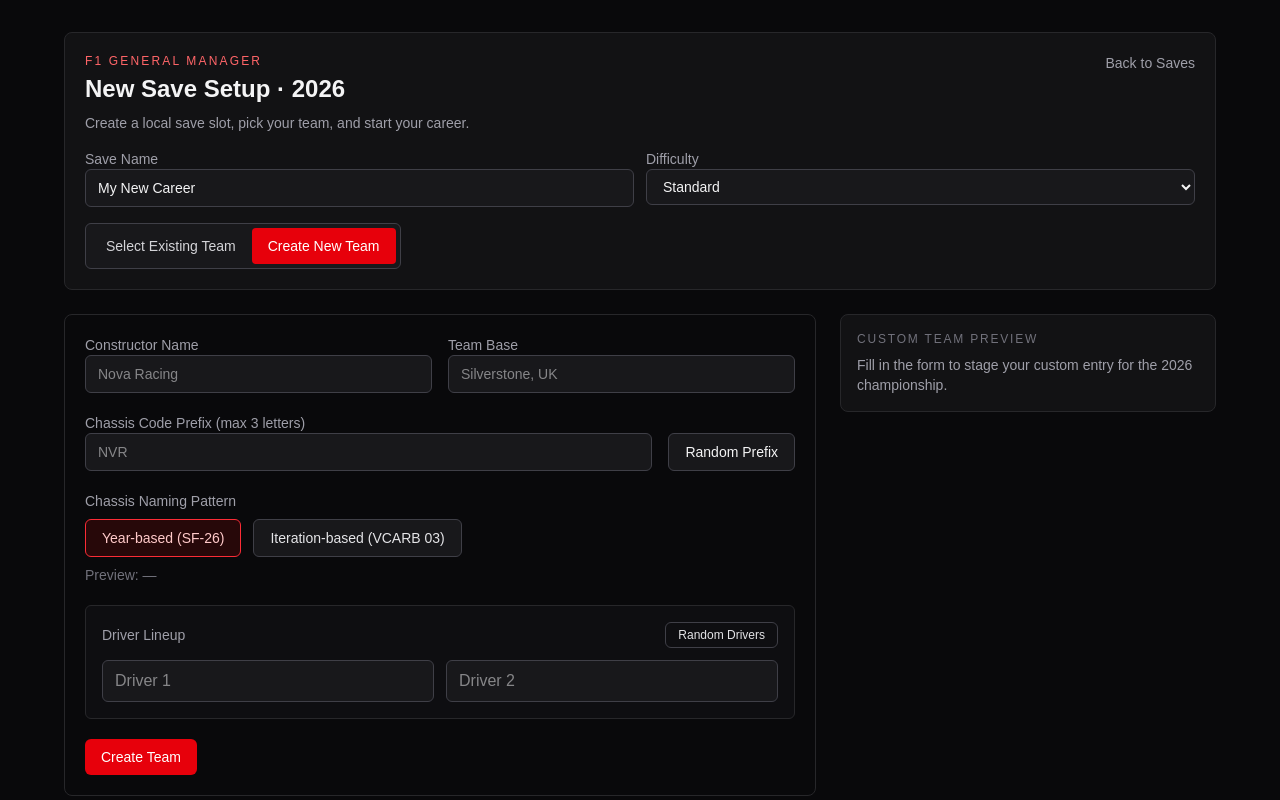
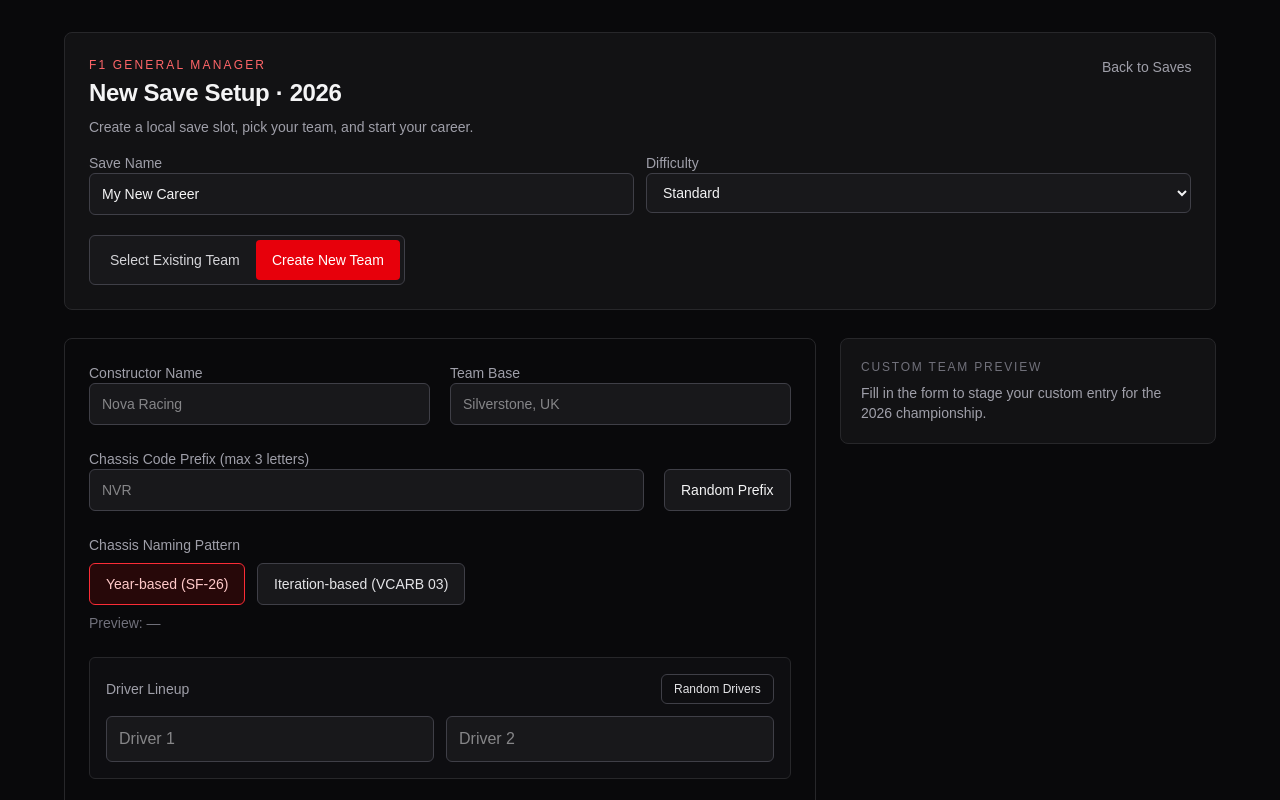
Before and after one commit to SonnyAu/FormulaOneGM, a Next.js app in the folder f1gm/: page /team-setup in a window 1280 px wide. Both pictures are taken after a click on the button "Create New Team". Shown: the top 800 px of the page. Built offline with nearby package versions, Linux system fonts and the light colour scheme.

Commit message:
Refine UI interactions and motion styling across app

```diff
--- a/f1gm/app/dashboard/page.tsx
+++ b/f1gm/app/dashboard/page.tsx
@@ -82,9 +82,9 @@ function DashboardPageContent({ saveId }: DashboardPageContentProps) {
   if (!saveId) {
     return (
       <main className="flex min-h-screen items-center justify-center bg-zinc-950 px-4 text-zinc-100">
-        <section className="rounded-lg border border-zinc-800 bg-zinc-900/60 p-6 text-center">
+        <section className="ui-section-enter rounded-lg border border-zinc-800 bg-zinc-900/60 p-6 text-center">
           <h1 className="text-2xl font-semibold">Missing save selection</h1>
-          <Link href="/" className="mt-4 inline-flex rounded bg-red-600 px-4 py-2 text-sm font-medium text-white">
+          <Link href="/" className="ui-interactive mt-4 inline-flex rounded bg-red-600 px-4 py-2.5 text-sm font-semibold text-white">
             Go to Saves
           </Link>
         </section>
@@ -95,8 +95,13 @@ function DashboardPageContent({ saveId }: DashboardPageContentProps) {
   if (!summary) {
     return (
       <main className="flex min-h-screen items-center justify-center bg-zinc-950 px-4 text-zinc-100">
-        <section className="rounded-lg border border-zinc-800 bg-zinc-900/60 p-6 text-center">
-          <p className="text-zinc-300">Loading save...</p>
+        <section className="ui-section-enter w-full max-w-3xl rounded-lg border border-zinc-800 bg-zinc-900/60 p-6 text-center">
+          <p className="mb-4 text-zinc-300">Loading save...</p>
+          <div className="space-y-2">
+            <div className="ui-skeleton h-8 rounded-md" />
+            <div className="ui-skeleton h-24 rounded-md" />
+            <div className="ui-skeleton h-24 rounded-md" />
+          </div>
           {sessionError ? <p className="mt-2 text-sm text-red-300">{sessionError}</p> : null}
         </section>
       </main>
@@ -134,16 +139,16 @@ function DashboardPageContent({ saveId }: DashboardPageContentProps) {
       subtitle={`${summary.meta.seasonYear} · Week ${summary.meta.week} · ${summary.upcomingEvent?.name ?? "Preseason"}`}
       sidebar={<DashboardSidebar activeLabel="Dashboard" />}
     >
-      <div className="mb-3 flex flex-wrap items-center gap-2">
-        <button type="button" onClick={onSubmitDefaultDecision} className="rounded bg-zinc-800 px-3 py-2 text-xs font-medium text-zinc-100 hover:bg-zinc-700">Submit default weekly decision</button>
-        <button type="button" onClick={onAdvanceWeek} className="rounded bg-red-600 px-3 py-2 text-xs font-medium text-white hover:bg-red-500">Advance week</button>
-        <Link href="/" className="rounded border border-zinc-700 px-3 py-2 text-xs font-medium text-zinc-200 hover:border-zinc-500">Back to saves</Link>
+      <div className="mb-4 flex flex-wrap items-center gap-2">
+        <button type="button" onClick={onSubmitDefaultDecision} className="ui-interactive rounded bg-zinc-800 px-3 py-2 text-xs font-semibold text-zinc-100 hover:bg-zinc-700">Submit default weekly decision</button>
+        <button type="button" onClick={onAdvanceWeek} className="ui-interactive rounded bg-red-600 px-3 py-2 text-xs font-semibold text-white hover:bg-red-500">Advance week</button>
+        <Link href="/" className="ui-interactive rounded border border-zinc-700 px-3 py-2 text-xs font-semibold text-zinc-200 hover:border-zinc-500">Back to saves</Link>
         {sessionError && <p className="text-sm text-red-300">{sessionError}</p>}
         <p className="w-full text-xs text-zinc-500">
           Auto-save: weekly decisions are written to this device after a short delay; advancing the week saves immediately. Switching tabs flushes any pending save.
         </p>
       </div>
-      <div className="grid gap-3 xl:grid-cols-[290px_1fr_340px]">
+      <div className="grid gap-4 xl:grid-cols-[290px_1fr_340px]">
         <StandingsTable constructorStandings={constructorStandings} driverStandings={driverStandings} highlightedTeam={summary.playerTeam.abbreviation} />
 
         <div className="space-y-3">
@@ -160,7 +165,7 @@ function DashboardPageContent({ saveId }: DashboardPageContentProps) {
           <LinkList title="Recent simulation events" rows={(summary.recentEvents.length ? summary.recentEvents : [{ message: "No events yet" }]).map((entry) => ({ label: entry.message }))} />
         </div>
       </div>
-      <div className="mt-3"><DriverLineupTable drivers={drivers} /></div>
+      <div className="mt-4"><DriverLineupTable drivers={drivers} /></div>
     </DashboardShell>
   );
 }
@@ -173,7 +178,7 @@ function DashboardWithSaveId() {
 
 export default function DashboardPage() {
   return (
-    <Suspense fallback={<main className="flex min-h-screen items-center justify-center bg-zinc-950 px-4 text-zinc-400">Loading dashboard…</main>}>
+    <Suspense fallback={<main className="flex min-h-screen items-center justify-center bg-zinc-950 px-4 text-zinc-400"><div className="ui-section-enter w-full max-w-2xl space-y-2"><div className="ui-skeleton h-8 rounded-md" /><div className="ui-skeleton h-28 rounded-md" /></div></main>}>
       <DashboardWithSaveId />
     </Suspense>
   );
--- a/f1gm/app/globals.css
+++ b/f1gm/app/globals.css
@@ -3,6 +3,10 @@
 :root {
   --background: #ffffff;
   --foreground: #171717;
+  --ui-radius: 0.5rem;
+  --ui-transition-fast: 140ms;
+  --ui-ease-snappy: cubic-bezier(0.4, 0, 0.2, 1);
+  --ui-ease-sharp: cubic-bezier(0.2, 0.8, 0.2, 1);
 }
 
 @theme inline {
@@ -23,6 +27,100 @@ body {
   background: var(--background);
   color: var(--foreground);
   font-family: Arial, Helvetica, sans-serif;
+  line-height: 1.5;
+}
+
+h1,
+h2,
+h3,
+h4 {
+  letter-spacing: -0.015em;
+}
+
+a,
+button,
+input,
+select {
+  transition-duration: var(--ui-transition-fast);
+  transition-timing-function: var(--ui-ease-snappy);
+}
+
+.ui-interactive {
+  transition-property: transform, opacity, filter, background-color, border-color, box-shadow, color;
+  will-change: transform;
+}
+
+.ui-interactive:hover:not(:disabled) {
+  transform: translateY(-1px) scale(1.015);
+  filter: brightness(1.04);
+}
+
+.ui-interactive:active:not(:disabled) {
+  transform: scale(0.98);
+  transition-duration: 90ms;
+}
+
+.ui-card {
+  border-radius: var(--ui-radius);
+  transition: transform 160ms var(--ui-ease-snappy), filter 160ms var(--ui-ease-snappy), border-color 160ms var(--ui-ease-snappy);
+}
+
+.ui-card:hover {
+  transform: translateY(-1px);
+  filter: brightness(1.02);
+}
+
+.ui-input {
+  transition-property: border-color, box-shadow, background-color, transform;
+}
+
+.ui-input:focus-visible {
+  border-color: rgb(239 68 68 / 0.9);
+  box-shadow: 0 0 0 2px rgb(239 68 68 / 0.18);
+}
+
+.ui-tab {
+  transition-property: transform, color, background-color, border-color;
+}
+
+.ui-tab:active {
+  transform: scale(0.985);
+}
+
+.ui-section-enter {
+  animation: section-enter 180ms var(--ui-ease-snappy);
+}
+
+@keyframes section-enter {
+  from {
+    opacity: 0;
+    transform: translateY(6px);
+  }
+  to {
+    opacity: 1;
+    transform: translateY(0);
+  }
+}
+
+.ui-skeleton {
+  position: relative;
+  overflow: hidden;
+  background: rgb(39 39 42 / 0.65);
+}
+
+.ui-skeleton::after {
+  content: "";
+  position: absolute;
+  inset: 0;
+  transform: translateX(-100%);
+  background: linear-gradient(90deg, transparent, rgb(82 82 91 / 0.35), transparent);
+  animation: skeleton-shimmer 1s var(--ui-ease-snappy) infinite;
+}
+
+@keyframes skeleton-shimmer {
+  to {
+    transform: translateX(100%);
+  }
 }
 
 /* Standings tables: thin scrollbar, low contrast (Firefox + WebKit) */
--- a/f1gm/app/page.tsx
+++ b/f1gm/app/page.tsx
@@ -20,16 +20,20 @@ export default function Home() {
   const pathname = usePathname();
   const [saves, setSaves] = useState<SaveMetadata[]>([]);
   const [message, setMessage] = useState<string | null>(null);
+  const [isLoading, setIsLoading] = useState(true);
 
   const loadSaves = useCallback(async () => {
+    setIsLoading(true);
     const result = await simulationSession.getSaves();
     if (!result.ok) {
       setMessage(result.error);
+      setIsLoading(false);
       return;
     }
 
     setSaves(result.data);
     setMessage(null);
+    setIsLoading(false);
   }, []);
 
   useEffect(() => {
@@ -99,27 +103,34 @@ export default function Home() {
 
   return (
     <main className="min-h-screen bg-zinc-950 px-4 py-8 text-zinc-100 sm:px-6 lg:px-8">
-      <div className="mx-auto max-w-6xl space-y-6">
-        <header className="rounded-lg border border-zinc-800 bg-zinc-900/60 p-6">
+      <div className="mx-auto max-w-6xl space-y-7">
+        <header className="ui-section-enter rounded-lg border border-zinc-800 bg-zinc-900/60 p-6">
           <p className="text-xs uppercase tracking-[0.18em] text-red-400">F1 General Manager</p>
           <h1 className="mt-2 text-3xl font-semibold">Career Saves</h1>
           <p className="mt-2 text-zinc-400">Select a local save to resume, or create a new team management career.</p>
 
           <div className="mt-5 flex flex-wrap gap-2">
-            <Link href="/team-setup" className="rounded-md bg-red-600 px-4 py-2 text-sm font-medium text-white transition hover:bg-red-500">New Save</Link>
-            <label className="cursor-pointer rounded-md border border-zinc-700 bg-zinc-900 px-4 py-2 text-sm text-zinc-100 hover:border-zinc-500">
+            <Link href="/team-setup" className="ui-interactive rounded-md bg-red-600 px-4 py-2.5 text-sm font-semibold text-white hover:bg-red-500">New Save</Link>
+            <label className="ui-interactive cursor-pointer rounded-md border border-zinc-700 bg-zinc-900 px-4 py-2.5 text-sm font-medium text-zinc-100 hover:border-zinc-500">
               Import Save
               <input type="file" accept="application/json" className="hidden" onChange={onImport} />
             </label>
           </div>
         </header>
 
-        <section className="rounded-lg border border-zinc-800 bg-zinc-900/60 p-4">
-          {saves.length === 0 ? (
+        <section className="ui-section-enter rounded-lg border border-zinc-800 bg-zinc-900/60 p-4">
+          {isLoading ? (
+            <div className="space-y-2">
+              <div className="ui-skeleton h-8 rounded-md" />
+              {Array.from({ length: 5 }).map((_, idx) => (
+                <div key={idx} className="ui-skeleton h-12 rounded-md" />
+              ))}
+            </div>
+          ) : saves.length === 0 ? (
             <div className="rounded border border-zinc-800 bg-zinc-950/60 p-8 text-center">
               <p className="text-lg font-medium">No saves yet</p>
               <p className="mt-1 text-zinc-400">Create your first save to begin your career.</p>
-              <Link href="/team-setup" className="mt-4 inline-flex rounded-md bg-red-600 px-4 py-2 text-sm font-medium text-white hover:bg-red-500">Create New Save</Link>
+              <Link href="/team-setup" className="ui-interactive mt-4 inline-flex rounded-md bg-red-600 px-4 py-2.5 text-sm font-semibold text-white hover:bg-red-500">Create New Save</Link>
             </div>
           ) : (
             <div className="overflow-x-auto">
@@ -147,10 +158,10 @@ export default function Home() {
                       <td className="p-2">{formatSaveTimestamp(save.createdAt)}</td>
                       <td className="p-2">{formatSaveTimestamp(save.lastPlayedAt)}</td>
                       <td className="p-2">
-                        <div className="flex flex-wrap gap-1">
-                          <button type="button" onClick={() => onResume(save.id)} className="rounded bg-red-600 px-2 py-1 text-xs text-white hover:bg-red-500">Resume</button>
-                          <button type="button" onClick={() => onExport(save.id)} className="rounded border border-zinc-700 px-2 py-1 text-xs text-zinc-200 hover:border-zinc-500">Export</button>
-                          <button type="button" onClick={() => onDelete(save.id)} className="rounded border border-red-700 px-2 py-1 text-xs text-red-200 hover:bg-red-900/40">Delete</button>
+                        <div className="flex flex-wrap gap-1.5">
+                          <button type="button" onClick={() => onResume(save.id)} className="ui-interactive rounded bg-red-600 px-2.5 py-1 text-xs font-medium text-white hover:bg-red-500">Resume</button>
+                          <button type="button" onClick={() => onExport(save.id)} className="ui-interactive rounded border border-zinc-700 px-2.5 py-1 text-xs font-medium text-zinc-200 hover:border-zinc-500">Export</button>
+                          <button type="button" onClick={() => onDelete(save.id)} className="ui-interactive rounded border border-red-700 px-2.5 py-1 text-xs font-medium text-red-200 hover:bg-red-900/40">Delete</button>
                         </div>
                       </td>
                     </tr>
--- a/f1gm/app/team-setup/page.tsx
+++ b/f1gm/app/team-setup/page.tsx
@@ -58,11 +58,11 @@ export default function TeamSetupPage() {
         difficulty,
       });
 
-    if (!result.ok) {
-      setError(result.error);
-      setIsStarting(false);
-      return;
-    }
+      if (!result.ok) {
+        setError(result.error);
+        setIsStarting(false);
+        return;
+      }
 
       router.push(`/dashboard?saveId=${result.data.id}`);
     } finally {
@@ -72,25 +72,25 @@ export default function TeamSetupPage() {
 
   return (
     <main className="min-h-screen bg-zinc-950 px-4 py-8 text-zinc-100 sm:px-6 lg:px-8">
-      <div className="mx-auto max-w-6xl space-y-6">
-        <header className="rounded-lg border border-zinc-800 bg-zinc-900/60 p-5">
+      <div className="mx-auto max-w-6xl space-y-7">
+        <header className="ui-section-enter rounded-lg border border-zinc-800 bg-zinc-900/60 p-6">
           <div className="mb-4 flex items-start justify-between gap-4">
             <div>
               <p className="text-xs uppercase tracking-[0.18em] text-red-400">F1 General Manager</p>
               <h1 className="mt-1 text-2xl font-semibold">New Save Setup · {seasonYear}</h1>
               <p className="mt-2 text-sm text-zinc-400">Create a local save slot, pick your team, and start your career.</p>
             </div>
-            <Link href="/" className="text-sm text-zinc-400 underline-offset-4 hover:text-zinc-200 hover:underline">Back to Saves</Link>
+            <Link href="/" className="ui-interactive text-sm text-zinc-400 underline-offset-4 hover:text-zinc-200 hover:underline">Back to Saves</Link>
           </div>
 
           <div className="grid gap-3 md:grid-cols-2">
             <label className="space-y-1 text-sm text-zinc-300">
               <span className="text-zinc-400">Save Name</span>
-              <input value={saveName} onChange={(event) => setSaveName(event.target.value)} className="w-full rounded-md border border-zinc-700 bg-zinc-900 px-3 py-2 text-zinc-100" />
+              <input value={saveName} onChange={(event) => setSaveName(event.target.value)} className="ui-input w-full rounded-md border border-zinc-700 bg-zinc-900 px-3 py-2.5 text-zinc-100 outline-none" />
             </label>
             <label className="space-y-1 text-sm text-zinc-300">
               <span className="text-zinc-400">Difficulty</span>
-              <select value={difficulty} onChange={(event) => setDifficulty(event.target.value as SaveDifficulty)} className="w-full rounded-md border border-zinc-700 bg-zinc-900 px-3 py-2 text-zinc-100">
+              <select value={difficulty} onChange={(event) => setDifficulty(event.target.value as SaveDifficulty)} className="ui-input w-full rounded-md border border-zinc-700 bg-zinc-900 px-3 py-2.5 text-zinc-100 outline-none">
                 <option value="easy">Easy</option>
                 <option value="standard">Standard</option>
                 <option value="hard">Hard</option>
@@ -98,9 +98,9 @@ export default function TeamSetupPage() {
             </label>
           </div>
 
-          <div className="mt-4 inline-flex rounded-md border border-zinc-700 bg-zinc-900 p-1">
-            <button type="button" onClick={() => setMode("select")} className={`rounded px-4 py-2 text-sm transition ${mode === "select" ? "bg-red-600 text-white" : "text-zinc-300 hover:text-zinc-100"}`}>Select Existing Team</button>
-            <button type="button" onClick={() => setMode("create")} className={`rounded px-4 py-2 text-sm transition ${mode === "create" ? "bg-red-600 text-white" : "text-zinc-300 hover:text-zinc-100"}`}>Create New Team</button>
+          <div className="mt-5 inline-flex rounded-md border border-zinc-700 bg-zinc-900 p-1">
+            <button type="button" onClick={() => setMode("select")} className={`ui-tab ui-interactive rounded px-4 py-2.5 text-sm font-medium ${mode === "select" ? "bg-red-600 text-white" : "text-zinc-300 hover:text-zinc-100"}`}>Select Existing Team</button>
+            <button type="button" onClick={() => setMode("create")} className={`ui-tab ui-interactive rounded px-4 py-2.5 text-sm font-medium ${mode === "create" ? "bg-red-600 text-white" : "text-zinc-300 hover:text-zinc-100"}`}>Create New Team</button>
           </div>
         </header>
 
@@ -109,7 +109,7 @@ export default function TeamSetupPage() {
             <div>
               <TeamList selectedTeamId={selectedTeamId} onSelectTeam={setSelectedTeamId} />
             </div>
-            <aside className="h-fit rounded-lg border border-zinc-800 bg-zinc-900/60 p-4">
+            <aside className="ui-card h-fit rounded-lg border border-zinc-800 bg-zinc-900/60 p-5">
               <p className="text-xs uppercase tracking-[0.15em] text-zinc-500">Selection Status</p>
               {selectedTeam ? (
                 <div className="mt-3 space-y-2 text-sm">
@@ -124,7 +124,7 @@ export default function TeamSetupPage() {
         ) : (
           <section className="grid gap-6 lg:grid-cols-[2fr_1fr]">
             <CreateTeamForm seasonYear={seasonYear} onCreateTeam={setCustomTeam} />
-            <aside className="h-fit rounded-lg border border-zinc-800 bg-zinc-900/60 p-4">
+            <aside className="ui-card h-fit rounded-lg border border-zinc-800 bg-zinc-900/60 p-5">
               <p className="text-xs uppercase tracking-[0.15em] text-zinc-500">Custom Team Preview</p>
               {customTeam ? (
                 <div className="mt-3 space-y-2 text-sm text-zinc-300">
@@ -138,8 +138,8 @@ export default function TeamSetupPage() {
           </section>
         )}
 
-        <div className="rounded-lg border border-zinc-800 bg-zinc-900/60 p-4">
-          <button type="button" onClick={startSave} disabled={isStarting} className="rounded-md bg-red-600 px-4 py-2 text-sm font-medium text-white transition hover:bg-red-500 disabled:cursor-not-allowed disabled:opacity-70">{isStarting ? "Creating save..." : "Create Save & Enter Career"}</button>
+        <div className="ui-section-enter rounded-lg border border-zinc-800 bg-zinc-900/60 p-4">
+          <button type="button" onClick={startSave} disabled={isStarting} className="ui-interactive rounded-md bg-red-600 px-4 py-2.5 text-sm font-semibold text-white hover:bg-red-500 disabled:cursor-not-allowed disabled:opacity-70">{isStarting ? "Creating save..." : "Create Save & Enter Career"}</button>
           {error ? <p className="mt-2 text-sm text-red-300">{error}</p> : null}
         </div>
       </div>
--- a/f1gm/components/team/CreateTeamForm.tsx
+++ b/f1gm/components/team/CreateTeamForm.tsx
@@ -86,14 +86,14 @@ export function CreateTeamForm({ seasonYear = 2026, onCreateTeam }: CreateTeamFo
   };
 
   return (
-    <form onSubmit={onSubmit} className="space-y-5 rounded-lg border border-zinc-800 bg-zinc-950 p-5">
-      <div className="grid gap-4 sm:grid-cols-2">
+    <form onSubmit={onSubmit} className="ui-section-enter space-y-6 rounded-lg border border-zinc-800 bg-zinc-950 p-6">
+      <div className="grid gap-5 sm:grid-cols-2">
         <label className="space-y-2 text-sm text-zinc-300">
           <span className="text-zinc-400">Constructor Name</span>
           <input
             value={constructorName}
             onChange={(event) => setConstructorName(event.target.value)}
-            className="w-full rounded-md border border-zinc-700 bg-zinc-900 px-3 py-2 text-zinc-100 outline-none transition focus:border-red-500"
+            className="ui-input w-full rounded-md border border-zinc-700 bg-zinc-900 px-3 py-2.5 text-zinc-100 outline-none"
             placeholder="Nova Racing"
           />
         </label>
@@ -103,19 +103,19 @@ export function CreateTeamForm({ seasonYear = 2026, onCreateTeam }: CreateTeamFo
           <input
             value={teamBase}
             onChange={(event) => setTeamBase(event.target.value)}
-            className="w-full rounded-md border border-zinc-700 bg-zinc-900 px-3 py-2 text-zinc-100 outline-none transition focus:border-red-500"
+            className="ui-input w-full rounded-md border border-zinc-700 bg-zinc-900 px-3 py-2.5 text-zinc-100 outline-none"
             placeholder="Silverstone, UK"
           />
         </label>
       </div>
 
-      <div className="grid gap-4 sm:grid-cols-[1fr_auto]">
+      <div className="grid gap-5 sm:grid-cols-[1fr_auto]">
         <label className="space-y-2 text-sm text-zinc-300">
           <span className="text-zinc-400">Chassis Code Prefix (max 3 letters)</span>
           <input
             value={chassisPrefix}
             onChange={(event) => setChassisPrefix(event.target.value.replace(/[^a-z]/gi, "").slice(0, 3))}
-            className="w-full rounded-md border border-zinc-700 bg-zinc-900 px-3 py-2 uppercase text-zinc-100 outline-none transition focus:border-red-500"
+            className="ui-input w-full rounded-md border border-zinc-700 bg-zinc-900 px-3 py-2.5 uppercase text-zinc-100 outline-none"
             placeholder="NVR"
             maxLength={3}
           />
@@ -124,7 +124,7 @@ export function CreateTeamForm({ seasonYear = 2026, onCreateTeam }: CreateTeamFo
         <button
           type="button"
           onClick={onRandomPrefix}
-          className="self-end rounded-md border border-zinc-700 bg-zinc-900 px-4 py-2 text-sm text-zinc-100 transition hover:border-zinc-600"
+          className="ui-interactive self-end rounded-md border border-zinc-700 bg-zinc-900 px-4 py-2.5 text-sm font-medium text-zinc-100 hover:border-zinc-600"
         >
           Random Prefix
         </button>
@@ -136,7 +136,7 @@ export function CreateTeamForm({ seasonYear = 2026, onCreateTeam }: CreateTeamFo
           <button
             type="button"
             onClick={() => setChassisNamingPattern("year-based")}
-            className={`rounded-md border px-4 py-2 text-sm transition ${
+            className={`ui-tab ui-interactive rounded-md border px-4 py-2.5 text-sm font-medium ${
               chassisNamingPattern === "year-based"
                 ? "border-red-500 bg-red-950/50 text-red-200"
                 : "border-zinc-700 bg-zinc-900 text-zinc-200"
@@ -147,7 +147,7 @@ export function CreateTeamForm({ seasonYear = 2026, onCreateTeam }: CreateTeamFo
           <button
             type="button"
             onClick={() => setChassisNamingPattern("iteration-based")}
-            className={`rounded-md border px-4 py-2 text-sm transition ${
+            className={`ui-tab ui-interactive rounded-md border px-4 py-2.5 text-sm font-medium ${
               chassisNamingPattern === "iteration-based"
                 ? "border-red-500 bg-red-950/50 text-red-200"
                 : "border-zinc-700 bg-zinc-900 text-zinc-200"
@@ -165,7 +165,7 @@ export function CreateTeamForm({ seasonYear = 2026, onCreateTeam }: CreateTeamFo
           <button
             type="button"
             onClick={onRandomDrivers}
-            className="rounded-md border border-zinc-700 px-3 py-1 text-xs text-zinc-200 transition hover:border-zinc-600"
+            className="ui-interactive rounded-md border border-zinc-700 px-3 py-1.5 text-xs font-medium text-zinc-200 hover:border-zinc-600"
           >
             Random Drivers
           </button>
@@ -174,13 +174,13 @@ export function CreateTeamForm({ seasonYear = 2026, onCreateTeam }: CreateTeamFo
           <input
             value={driverOne}
             onChange={(event) => setDriverOne(event.target.value)}
-            className="rounded-md border border-zinc-700 bg-zinc-900 px-3 py-2 text-zinc-100 outline-none transition focus:border-red-500"
+            className="ui-input rounded-md border border-zinc-700 bg-zinc-900 px-3 py-2.5 text-zinc-100 outline-none"
             placeholder="Driver 1"
           />
           <input
             value={driverTwo}
             onChange={(event) => setDriverTwo(event.target.value)}
-            className="rounded-md border border-zinc-700 bg-zinc-900 px-3 py-2 text-zinc-100 outline-none transition focus:border-red-500"
+            className="ui-input rounded-md border border-zinc-700 bg-zinc-900 px-3 py-2.5 text-zinc-100 outline-none"
             placeholder="Driver 2"
           />
         </div>
@@ -189,7 +189,7 @@ export function CreateTeamForm({ seasonYear = 2026, onCreateTeam }: CreateTeamFo
       <div className="flex items-center gap-3">
         <button
           type="submit"
-          className="rounded-md bg-red-600 px-4 py-2 text-sm font-medium text-white transition hover:bg-red-500"
+          className="ui-interactive rounded-md bg-red-600 px-4 py-2.5 text-sm font-semibold text-white hover:bg-red-500"
         >
           Create Team
         </button>
--- a/f1gm/components/team/TeamCard.tsx
+++ b/f1gm/components/team/TeamCard.tsx
@@ -12,7 +12,7 @@ export function TeamCard({ team, drivers, selected, onSelect }: TeamCardProps) {
     <button
       type="button"
       onClick={() => onSelect(team.id)}
-      className={`w-full rounded-lg border p-4 text-left transition ${
+      className={`ui-card ui-interactive w-full border p-5 text-left ${
         selected
           ? "border-red-500 bg-zinc-900 shadow-[0_0_0_1px_rgba(239,68,68,0.45)]"
           : "border-zinc-800 bg-zinc-950 hover:border-zinc-700"
@@ -21,7 +21,7 @@ export function TeamCard({ team, drivers, selected, onSelect }: TeamCardProps) {
       <div className="mb-3 flex items-start justify-between gap-3">
         <div>
           <p className="text-xs uppercase tracking-wider text-zinc-400">Entrant</p>
-          <h3 className="text-lg font-semibold text-zinc-50">{team.entrant}</h3>
+          <h3 className="text-lg font-semibold leading-tight text-zinc-50">{team.entrant}</h3>
         </div>
         {selected && (
           <span className="rounded border border-red-500/50 bg-red-950/60 px-2 py-1 text-xs text-red-200">
```
Also changed, not shown: f1gm/components/dashboard/DashboardShell.tsx (+12 -12 lines), f1gm/components/dashboard/DashboardSidebar.tsx (+5 -5 lines), f1gm/components/dashboard/DashboardTables.tsx (+7 -7 lines), f1gm/components/dashboard/DashboardWidgets.tsx (+7 -7 lines).
